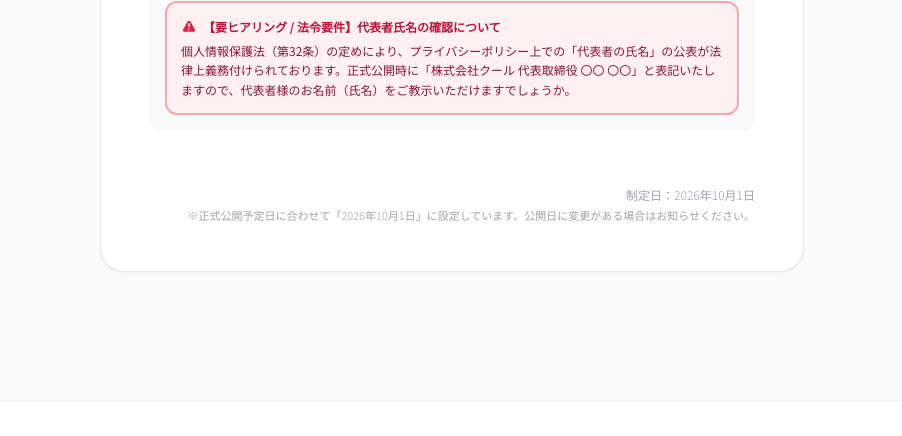
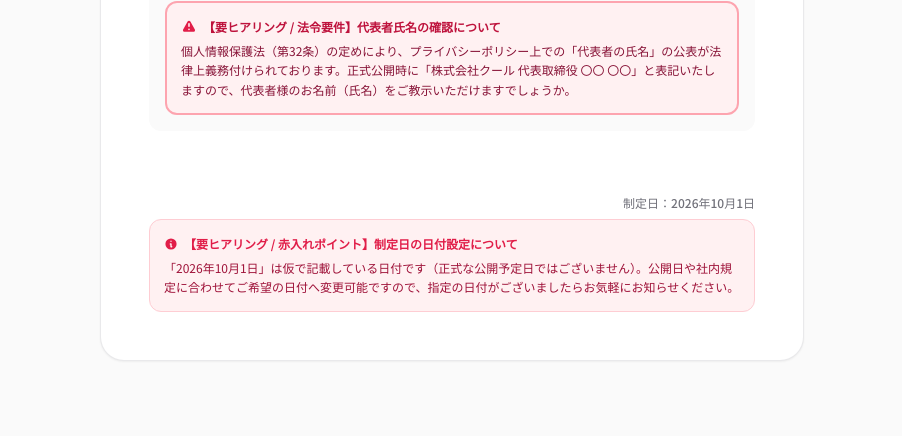
Before and after one commit to yuutasv-maker/sumaito, a website: page sumaito_sample/privacy.html in a window 1280 px wide. Shown: the part 6345-6781 px from the top of the page, without its empty margins (188-1090 px from the left). Drawn offline with nearby package versions, Linux system fonts and the light colour scheme.

Commit message:
fix: プライバシーポリシーの制定日注記を目立つ赤入れポイントボックスに変更（仮設定の旨を明記）

```diff
--- a/sumaito_sample/privacy.html
+++ b/sumaito_sample/privacy.html
@@ -444,9 +444,21 @@
           </div>
         </section>
 
-        <div class="text-right text-xs text-zinc-400 pt-4 space-y-1">
-          <p>制定日：2026年10月1日</p>
-          <p class="text-[11px] text-zinc-400 font-light">※正式公開予定日に合わせて「2026年10月1日」に設定しています。公開日に変更がある場合はお知らせください。</p>
+        <div class="pt-6 space-y-2">
+          <div class="text-right text-xs text-zinc-500 font-medium">
+            制定日：2026年10月1日
+          </div>
+
+          <!-- 赤入れポイント -->
+          <div class="p-3.5 bg-rose-50 border border-rose-200 rounded-xl text-xs text-rose-800 leading-relaxed font-normal text-left">
+            <span class="font-bold text-rose-600 flex items-center gap-1.5 mb-1">
+              <svg class="w-3.5 h-3.5 fill-current shrink-0" viewBox="0 0 20 20">
+                <path fill-rule="evenodd" d="M18 10a8 8 0 11-16 0 8 8 0 0116 0zm-7-4a1 1 0 11-2 0 1 1 0 012 0zM9 9a1 1 0 000 2v3a1 1 0 001 1h1a1 1 0 100-2v-3a1 1 0 00-1-1H9z" clip-rule="evenodd"/>
+              </svg>
+              【要ヒアリング / 赤入れポイント】制定日の日付設定について
+            </span>
+            「2026年10月1日」は仮で記載している日付です（正式な公開予定日ではございません）。公開日や社内規定に合わせてご希望の日付へ変更可能ですので、指定の日付がございましたらお気軽にお知らせください。
+          </div>
         </div>
 
       </div>
```
